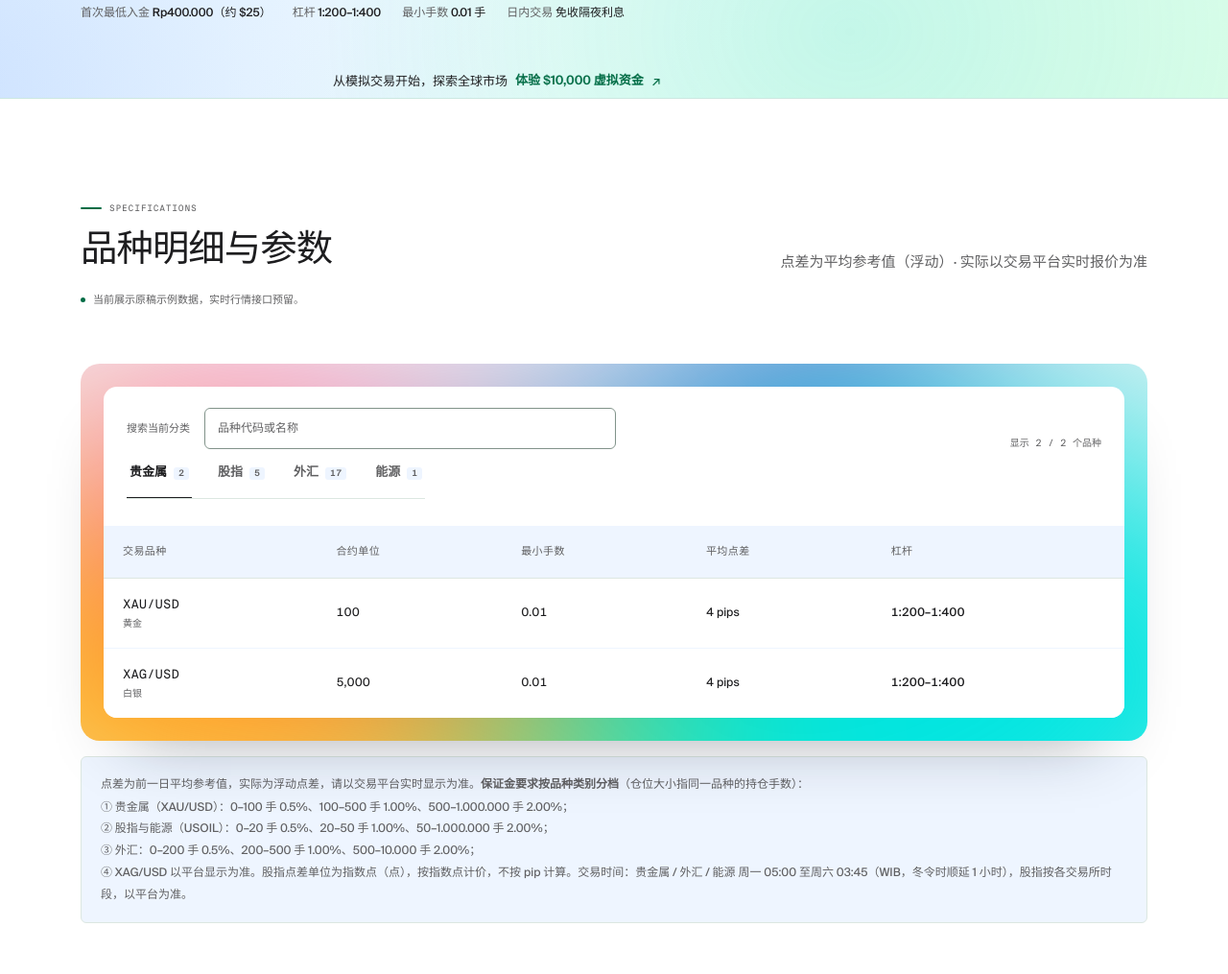
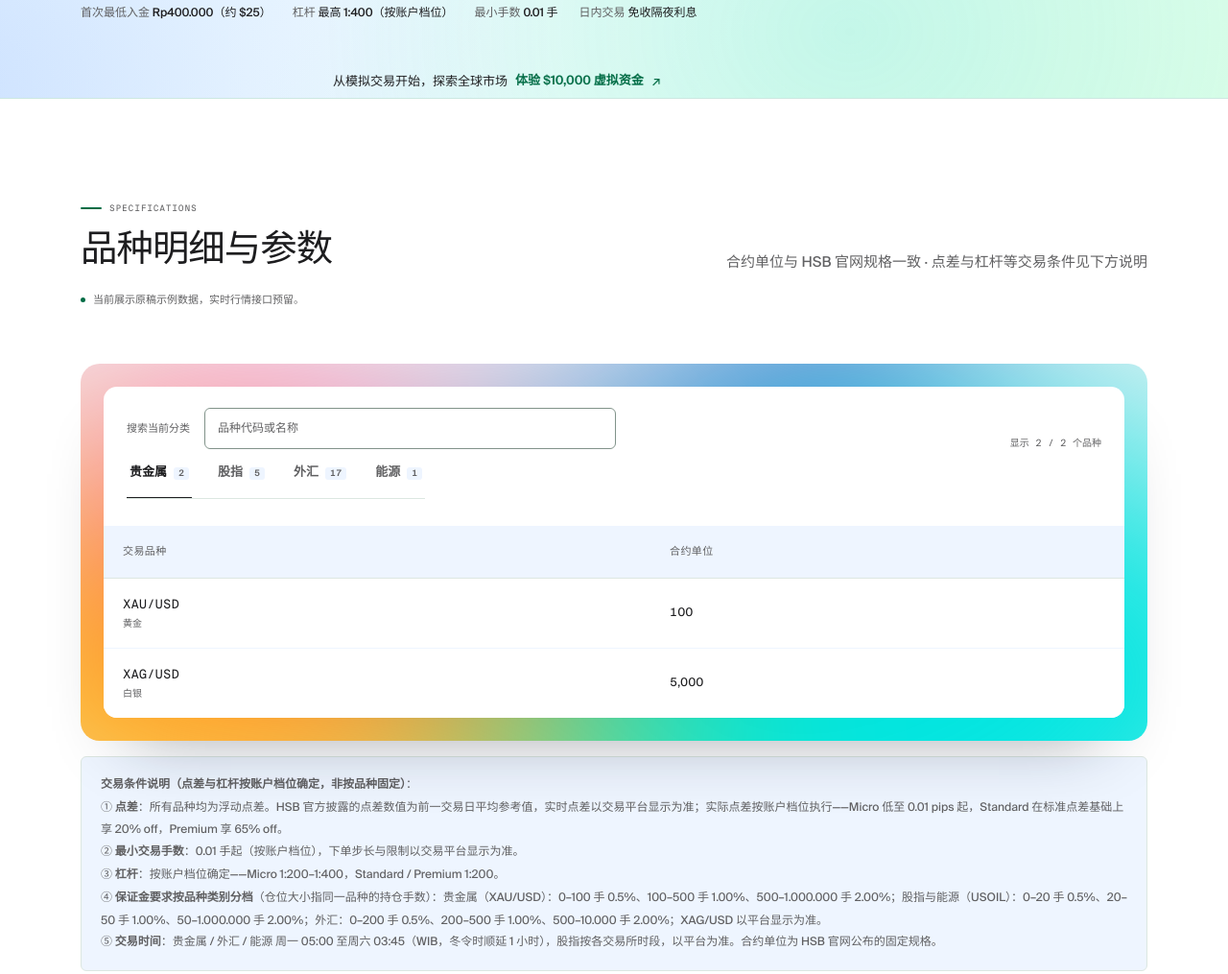
Before and after one commit to MrRoam/smartHSB, a plain HTML site: page website/products.html in a window 1280 px wide. Shown: the part 479-1494 px from the top of the page at 96% size. Drawn offline with Linux system fonts and the light colour scheme; animation ran at ten frames a second.

Commit message:
products: 按方案B重构参数展示——表格仅保留合约单位，点差/杠杆/最小手数改为账户档位级交易条件说明（对齐HSB官网口径）

```diff
--- a/website/products.html
+++ b/website/products.html
@@ -5,14 +5,14 @@
 <meta charset="utf-8"/>
 <meta content="width=device-width, initial-scale=1" name="viewport"/>
 <title>交易品种 · 4 大类别 25 个品种 | SmartHSB</title>
-<meta content="贵金属 2、股指 5、外汇 17 对、能源 1，共 25 个交易品种。最低 0.01 手、点差低至 0.01 pips 起、杠杆 1:200–1:400，点差为平均参考值。" name="description"/>
+<meta content="贵金属 2、股指 5、外汇 17 对、能源 1，共 25 个交易品种。最低 0.01 手即可开始，点差为浮动值，杠杆按账户档位最高 1:400。" name="description"/>
 <link href="assets/img/favicon-64.png?v=20261112s" rel="icon" sizes="64x64" type="image/png"/>
 <link href="assets/img/apple-touch-icon.png?v=20261112s" rel="apple-touch-icon" sizes="180x180"/>
 <link href="https://www.hsbkita.cn/products.html" rel="canonical"/>
 <meta content="website" property="og:type"/>
 <meta content="SmartHSB" property="og:site_name"/>
 <meta content="交易品种 · 4 大类别 25 个品种 | SmartHSB" property="og:title"/>
-<meta content="贵金属 2、股指 5、外汇 17 对、能源 1，共 25 个交易品种。最低 0.01 手、点差低至 0.01 pips 起、杠杆 1:200–1:400，点差为平均参考值。" property="og:description"/>
+<meta content="贵金属 2、股指 5、外汇 17 对、能源 1，共 25 个交易品种。最低 0.01 手即可开始，点差为浮动值，杠杆按账户档位最高 1:400。" property="og:description"/>
 <meta content="https://www.hsbkita.cn/products.html" property="og:url"/>
 <meta content="https://www.hsbkita.cn/assets/img/og-cover.png" property="og:image"/>
 <meta content="summary_large_image" name="twitter:card"/>
@@ -47,14 +47,14 @@
 <div class="wrap">
 <nav aria-label="面包屑" class="crumb"><a href="index.html">首页</a><svg fill="none" height="12" viewbox="0 0 24 24" width="12"><path d="M9 6l6 6-6 6" stroke="currentColor" stroke-linecap="round" stroke-linejoin="round" stroke-width="2"></path></svg><a href="products.html">市场</a><svg fill="none" height="12" viewbox="0 0 24 24" width="12"><path d="M9 6l6 6-6 6" stroke="currentColor" stroke-linecap="round" stroke-linejoin="round" stroke-width="2"></path></svg><span>交易品种</span></nav>
 <h1>4 大类别，<em>25 个交易品种</em></h1>
-<p class="lead">贵金属 <b class="tnum">2</b> · 股指 <b class="tnum">5</b> · 外汇 <b class="tnum">17</b> 对 · 能源 <b class="tnum">1</b>。最低 <b class="tnum">0.01</b> 手即可开始，点差低至 0.01 pips 起，杠杆 1:200–1:400，一个应用覆盖全球主要市场。</p>
+<p class="lead">贵金属 <b class="tnum">2</b> · 股指 <b class="tnum">5</b> · 外汇 <b class="tnum">17</b> 对 · 能源 <b class="tnum">1</b>。最低 <b class="tnum">0.01</b> 手即可开始，点差为浮动值、低至 0.01 pips 起，杠杆按账户档位最高 1:400，一个应用覆盖全球主要市场。</p>
 <div class="ph-cta">
 <a class="btn btn-primary" href="demo.html">免费模拟账户</a>
 <a class="btn btn-outline" href="live-quotes.html">查看实时报价</a>
 </div>
 <div class="ph-meta">
 <span>首次最低入金 <b>Rp400.000（约 $25）</b></span>
-<span>杠杆 <b>1:200–1:400</b></span>
+<span>杠杆 <b>最高 1:400（按账户档位）</b></span>
 <span>最小手数 <b>0.01 手</b></span>
 <span>日内交易 <b>免收隔夜利息</b></span>
 </div>
@@ -69,7 +69,7 @@
 <div class="kicker type-in-eyebrow">Specifications</div>
 <h2 class="sec-title type-in" data-type-in="chars">品种明细与参数</h2>
 </div>
-<span class="sec-sub type-in" data-type-in="lines">点差为平均参考值（浮动）· 实际以交易平台实时报价为准</span>
+<span class="sec-sub type-in" data-type-in="lines">合约单位与 HSB 官网规格一致 · 点差与杠杆等交易条件见下方说明</span>
 </div><p class="trade-data-status"><span></span>当前展示原稿示例数据，实时行情接口预留。</p>
 <div class="spec-aurora aurora-frame">
 <div class="spec-card">
@@ -83,10 +83,10 @@
 <div class="tab-panel active" data-panel="metals">
 <div class="tbl-wrap" tabindex="0" role="region" aria-label="可横向滚动的表格">
 <table class="spec tnum trade-search-table">
-<thead><tr><th>交易品种</th><th>合约单位</th><th>最小手数</th><th>平均点差</th><th>杠杆</th></tr></thead>
+<thead><tr><th>交易品种</th><th>合约单位</th></tr></thead>
 <tbody>
-<tr><td><span class="sym">XAU/USD<small>黄金</small></span></td><td>100</td><td>0.01</td><td>4 pips</td><td><b>1:200–1:400</b></td></tr>
-<tr><td><span class="sym">XAG/USD<small>白银</small></span></td><td>5,000</td><td>0.01</td><td>4 pips</td><td><b>1:200–1:400</b></td></tr>
+<tr><td><span class="sym">XAU/USD<small>黄金</small></span></td><td>100</td></tr>
+<tr><td><span class="sym">XAG/USD<small>白银</small></span></td><td>5,000</td></tr>
 </tbody>
 </table>
 </div>
@@ -95,13 +95,13 @@
 <div class="tab-panel" data-panel="indices">
 <div class="tbl-wrap" tabindex="0" role="region" aria-label="可横向滚动的表格">
 <table class="spec tnum trade-search-table">
-<thead><tr><th>交易品种</th><th>合约单位</th><th>最小手数</th><th>平均点差</th><th>杠杆</th></tr></thead>
+<thead><tr><th>交易品种</th><th>合约单位</th></tr></thead>
 <tbody>
-<tr><td><span class="sym">DJ30<small>道琼斯</small></span></td><td>5</td><td>0.01</td><td>2 点</td><td><b>1:200–1:400</b></td></tr>
-<tr><td><span class="sym">SP500<small>标普 500</small></span></td><td>50</td><td>0.01</td><td>75 点</td><td><b>1:200–1:400</b></td></tr>
-<tr><td><span class="sym">TECH100<small>纳指 100</small></span></td><td>20</td><td>0.01</td><td>75 点</td><td><b>1:200–1:400</b></td></tr>
-<tr><td><span class="sym">HK50<small>香港恒生</small></span></td><td>50</td><td>0.01</td><td>6 点</td><td><b>1:200–1:400</b></td></tr>
-<tr><td><span class="sym">JPN225<small>日经 225</small></span></td><td>500</td><td>0.01</td><td>12 点</td><td><b>1:200–1:400</b></td></tr>
+<tr><td><span class="sym">DJ30<small>道琼斯</small></span></td><td>5</td></tr>
+<tr><td><span class="sym">SP500<small>标普 500</small></span></td><td>50</td></tr>
+<tr><td><span class="sym">TECH100<small>纳指 100</small></span></td><td>20</td></tr>
+<tr><td><span class="sym">HK50<small>香港恒生</small></span></td><td>50</td></tr>
+<tr><td><span class="sym">JPN225<small>日经 225</small></span></td><td>500</td></tr>
 </tbody>
 </table>
 </div>
@@ -110,25 +110,25 @@
 <div class="tab-panel" data-panel="forex">
 <div class="tbl-wrap" tabindex="0" role="region" aria-label="可横向滚动的表格">
 <table class="spec tnum trade-search-table">
-<thead><tr><th>交易品种</th><th>合约单位</th><th>最小手数</th><th>平均点差</th><th>杠杆</th></tr></thead>
+<thead><tr><th>交易品种</th><th>合约单位</th></tr></thead>
 <tbody>
-<tr><td><span class="sym">EUR/USD<small>欧元/美元</small></span></td><td>100,000</td><td>0.01</td><td>4 pips</td><td><b>1:200–1:400</b></td></tr>
-<tr><td><span class="sym">GBP/USD<small>英镑/美元</small></span></td><td>100,000</td><td>0.01</td><td>4 pips</td><td><b>1:200–1:400</b></td></tr>
-<tr><td><span class="sym">AUD/USD<small>澳元/美元</small></span></td><td>100,000</td><td>0.01</td><td>4 pips</td><td><b>1:200–1:400</b></td></tr>
-<tr><td><span class="sym">NZD/USD<small>纽元/美元</small></span></td><td>100,000</td><td>0.01</td><td>4 pips</td><td><b>1:200–1:400</b></td></tr>
-<tr><td><span class="sym">USD/JPY<small>美元/日元</small></span></td><td>100,000</td><td>0.01</td><td>4 pips</td><td><b>1:200–1:400</b></td></tr>
-<tr><td><span class="sym">USD/CHF<small>美元/瑞郎</small></span></td><td>100,000</td><td>0.01</td><td>6 pips</td><td><b>1:200–1:400</b></td></tr>
-<tr><td><span class="sym">USD/CAD<small>美元/加元</small></span></td><td>100,000</td><td>0.01</td><td>4 pips</td><td><b>1:200–1:400</b></td></tr>
-<tr><td><span class="sym">AUD/JPY<small>澳元/日元</small></span></td><td>100,000</td><td>0.01</td><td>4 pips</td><td><b>1:200–1:400</b></td></tr>
-<tr><td><span class="sym">AUD/NZD<small>澳元/纽元</small></span></td><td>100,000</td><td>0.01</td><td>4 pips</td><td><b>1:200–1:400</b></td></tr>
-<tr><td><span class="sym">EUR/AUD<small>欧元/澳元</small></span></td><td>100,000</td><td>0.01</td><td>4 pips</td><td><b>1:200–1:400</b></td></tr>
-<tr><td><span class="sym">EUR/CHF<small>欧元/瑞郎</small></span></td><td>100,000</td><td>0.01</td><td>6 pips</td><td><b>1:200–1:400</b></td></tr>
-<tr><td><span class="sym">EUR/GBP<small>欧元/英镑</small></span></td><td>100,000</td><td>0.01</td><td>4 pips</td><td><b>1:200–1:400</b></td></tr>
-<tr><td><span class="sym">EUR/JPY<small>欧元/日元</small></span></td><td>100,000</td><td>0.01</td><td>4 pips</td><td><b>1:200–1:400</b></td></tr>
-<tr><td><span class="sym">GBP/AUD<small>英镑/澳元</small></span></td><td>100,000</td><td>0.01</td><td>4 pips</td><td><b>1:200–1:400</b></td></tr>
-<tr><td><span class="sym">GBP/CHF<small>英镑/瑞郎</small></span></td><td>100,000</td><td>0.01</td><td>6 pips</td><td><b>1:200–1:400</b></td></tr>
-<tr><td><span class="sym">NZD/JPY<small>纽元/日元</small></span></td><td>100,000</td><td>0.01</td><td>4 pips</td><td><b>1:200–1:400</b></td></tr>
-<tr><td><span class="sym">GBP/JPY<small>英镑/日元</small></span></td><td>100,000</td><td>0.01</td><td>4 pips</td><td><b>1:200–1:400</b></td></tr>
+<tr><td><span class="sym">EUR/USD<small>欧元/美元</small></span></td><td>100,000</td></tr>
+<tr><td><span class="sym">GBP/USD<small>英镑/美元</small></span></td><td>100,000</td></tr>
+<tr><td><span class="sym">AUD/USD<small>澳元/美元</small></span></td><td>100,000</td></tr>
+<tr><td><span class="sym">NZD/USD<small>纽元/美元</small></span></td><td>100,000</td></tr>
+<tr><td><span class="sym">USD/JPY<small>美元/日元</small></span></td><td>100,000</td></tr>
+<tr><td><span class="sym">USD/CHF<small>美元/瑞郎</small></span></td><td>100,000</td></tr>
+<tr><td><span class="sym">USD/CAD<small>美元/加元</small></span></td><td>100,000</td></tr>
+<tr><td><span class="sym">AUD/JPY<small>澳元/日元</small></span></td><td>100,000</td></tr>
+<tr><td><span class="sym">AUD/NZD<small>澳元/纽元</small></span></td><td>100,000</td></tr>
+<tr><td><span class="sym">EUR/AUD<small>欧元/澳元</small></span></td><td>100,000</td></tr>
+<tr><td><span class="sym">EUR/CHF<small>欧元/瑞郎</small></span></td><td>100,000</td></tr>
+<tr><td><span class="sym">EUR/GBP<small>欧元/英镑</small></span></td><td>100,000</td></tr>
+<tr><td><span class="sym">EUR/JPY<small>欧元/日元</small></span></td><td>100,000</td></tr>
+<tr><td><span class="sym">GBP/AUD<small>英镑/澳元</small></span></td><td>100,000</td></tr>
+<tr><td><span class="sym">GBP/CHF<small>英镑/瑞郎</small></span></td><td>100,000</td></tr>
+<tr><td><span class="sym">NZD/JPY<small>纽元/日元</small></span></td><td>100,000</td></tr>
+<tr><td><span class="sym">GBP/JPY<small>英镑/日元</small></span></td><td>100,000</td></tr>
 </tbody>
 </table>
 </div>
@@ -137,16 +137,16 @@
 <div class="tab-panel" data-panel="energy">
 <div class="tbl-wrap" tabindex="0" role="region" aria-label="可横向滚动的表格">
 <table class="spec tnum trade-search-table">
-<thead><tr><th>交易品种</th><th>合约单位</th><th>最小手数</th><th>平均点差</th><th>杠杆</th></tr></thead>
+<thead><tr><th>交易品种</th><th>合约单位</th></tr></thead>
 <tbody>
-<tr><td><span class="sym">USOIL<small>美国原油 WTI</small></span></td><td>1,000</td><td>0.01</td><td>3 pips</td><td><b>1:200–1:400</b></td></tr>
+<tr><td><span class="sym">USOIL<small>美国原油 WTI</small></span></td><td>1,000</td></tr>
 </tbody>
 </table>
 </div>
 </div>
 </div>
 </div>
-<div class="note note-info mt-16">点差为前一日平均参考值，实际为浮动点差，请以交易平台实时显示为准。<b>保证金要求按品种类别分档</b>（仓位大小指同一品种的持仓手数）：<br/>① 贵金属（XAU/USD）：0–100 手 0.5%、100–500 手 1.00%、500–1.000.000 手 2.00%；<br/>② 股指与能源（USOIL）：0–20 手 0.5%、20–50 手 1.00%、50–1.000.000 手 2.00%；<br/>③ 外汇：0–200 手 0.5%、200–500 手 1.00%、500–10.000 手 2.00%；<br/>④ XAG/USD 以平台显示为准。股指点差单位为指数点（点），按指数点计价，不按 pip 计算。交易时间：贵金属 / 外汇 / 能源 周一 05:00 至周六 03:45（WIB，冬令时顺延 1 小时），股指按各交易所时段，以平台为准。</div>
+<div class="note note-info mt-16"><b>交易条件说明（点差与杠杆按账户档位确定，非按品种固定）</b>：<br/>① <b>点差</b>：所有品种均为浮动点差。HSB 官方披露的点差数值为前一交易日平均参考值，实时点差以交易平台显示为准；实际点差按账户档位执行——Micro 低至 0.01 pips 起，Standard 在标准点差基础上享 20% off，Premium 享 65% off。<br/>② <b>最小交易手数</b>：0.01 手起（按账户档位），下单步长与限制以交易平台显示为准。<br/>③ <b>杠杆</b>：按账户档位确定——Micro 1:200–1:400，Standard / Premium 1:200。<br/>④ <b>保证金要求按品种类别分档</b>（仓位大小指同一品种的持仓手数）：贵金属（XAU/USD）：0–100 手 0.5%、100–500 手 1.00%、500–1.000.000 手 2.00%；股指与能源（USOIL）：0–20 手 0.5%、20–50 手 1.00%、50–1.000.000 手 2.00%；外汇：0–200 手 0.5%、200–500 手 1.00%、500–10.000 手 2.00%；XAG/USD 以平台显示为准。<br/>⑤ <b>交易时间</b>：贵金属 / 外汇 / 能源 周一 05:00 至周六 03:45（WIB，冬令时顺延 1 小时），股指按各交易所时段，以平台为准。合约单位为 HSB 官网公布的固定规格。</div>
 </div>
 </section>
 <!-- ===== 交易参数说明 ===== -->
@@ -168,12 +168,12 @@
 <div class="feat slide-in motion-card" data-dir="bottom">
 <div class="f-ic"><svg fill="none" height="22" viewbox="0 0 24 24" width="22"><circle cx="12" cy="12" r="9" stroke="currentColor" stroke-width="2"></circle><path d="M3 12h18" stroke="currentColor" stroke-width="2"></path><path d="M16 8c-1.5-2-3.5-2-4.5 0C10.8 9.7 12.5 11.5 12 13c-.3 1-1.5 1.5-2.5.5" stroke="currentColor" stroke-linecap="round" stroke-width="2"></path></svg></div>
 <h3>点差与佣金</h3>
-<p>点差低至 0.01 pips 起、浮动点差；佣金按账户档位：Micro / Standard 为 <b class="tnum">$3/手</b>、Premium 为 <b class="tnum">$1/手</b>。</p>
+<p>浮动点差，Micro 账户低至 0.01 pips 起；Standard 享标准点差 20% off、Premium 享 65% off，实时以平台显示为准。佣金按账户档位：Micro / Standard 为 <b class="tnum">$3/手</b>、Premium 为 <b class="tnum">$1/手</b>。</p>
 </div>
 <div class="feat slide-in motion-card" data-dir="bottom">
 <div class="f-ic"><svg fill="none" height="22" viewbox="0 0 24 24" width="22"><path d="M12 22s8-4 8-10V5l-8-3-8 3v7c0 6 8 10 8 10z" stroke="currentColor" stroke-linecap="round" stroke-linejoin="round" stroke-width="2"></path><path d="M9 12l2 2 4-4" stroke="currentColor" stroke-linecap="round" stroke-linejoin="round" stroke-width="2"></path></svg></div>
 <h3>杠杆与风控</h3>
-<p>杠杆 1:200–1:400（Micro 账户最高 1:400）；平台提供 Stop Loss、风险提示等保护功能。</p>
+<p>杠杆按账户档位：Micro 1:200–1:400，Standard / Premium 1:200；平台提供 Stop Loss、风险提示等保护功能。</p>
 </div>
 <div class="feat slide-in motion-card" data-dir="bottom">
 <div class="f-ic"><svg fill="none" height="22" viewbox="0 0 24 24" width="22"><path d="M5 4h14v16H5z" stroke="currentColor" stroke-linejoin="round" stroke-width="2"></path><path d="M9 8h6M9 12h6M9 16h4" stroke="currentColor" stroke-linecap="round" stroke-width="2"></path></svg></div>
```
Also changed, not shown: 1 other file.
